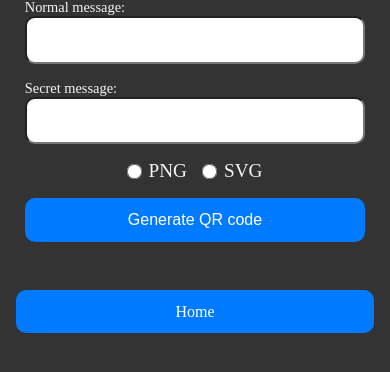
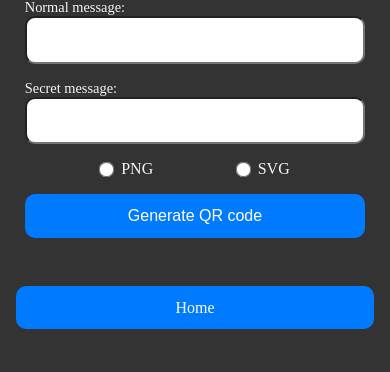
Before and after one commit to LyuboPetkov/SecQR, a Flask app: page /secret-message/encode in a window 390 px wide. Shown: the part 82-454 px from the top of the page. Run offline with Flask 3, Linux system fonts and the light colour scheme; parts of the project's set-up code (start-up, migrations or seed data) failed here and were passed over.

Commit message:
styles update

```diff
--- a/static/styles/style.css
+++ b/static/styles/style.css
@@ -134,6 +134,42 @@ footer {
     transform: scale(1.2);
 }
 
+/* Add these styles to the end of your existing style.css */
+
+/* Styling for radio buttons */
+.radio-group {
+    display: flex;
+    justify-content: center;
+    align-items: center;
+    gap: 1rem;
+    margin-bottom: 1rem;
+    flex-wrap: wrap; /* Ensure proper wrapping on small screens */
+}
+
+.radio-group label {
+    display: flex;
+    align-items: center;
+    gap: 0.5rem;
+    font-size: 1.2rem;
+    white-space: nowrap; /* Prevent label wrapping */
+}
+
+.radio-group input[type="radio"] {
+    margin: 0;
+    transform: scale(1.2);
+}
+
+/* Adjustments for smaller screens */
+@media (max-width: 600px) {
+    .radio-group {
+        gap: 0.5rem;
+        justify-content: space-evenly;
+    }
+
+    .radio-group label {
+        font-size: 1rem;
+    }
+}
 
 /* Media query for smaller screens */
 @media (max-width: 600px) {
```
